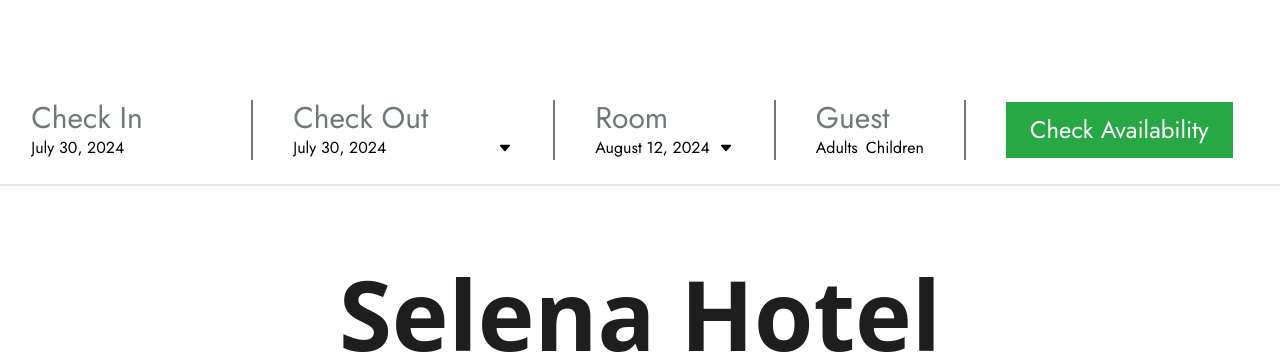
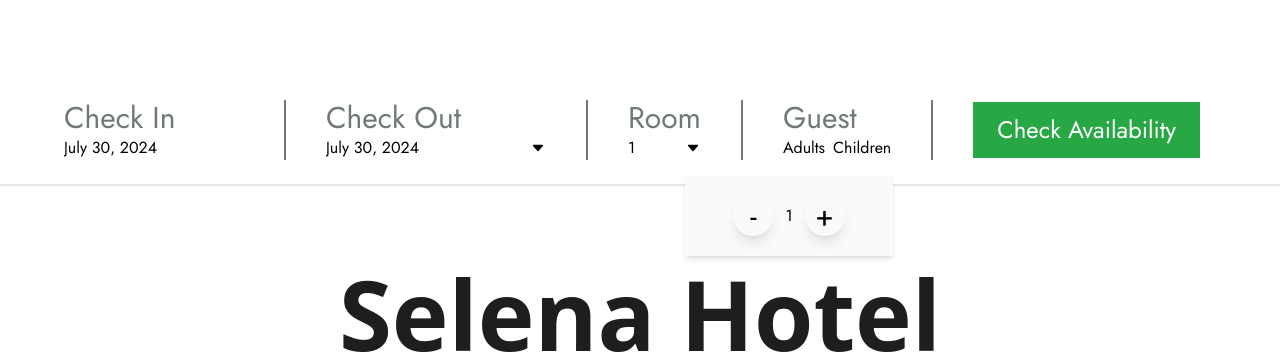
Before and after one commit to solangeihirwe03/booking_bridge_fn, a React (Vite) app: page /hotel/1 in a window 1280 px wide. Shown: the part 860-1214 px from the top of the page. Built offline with nearby package versions, Linux system fonts and the light colour scheme; a web font is replaced by a local one.

Commit message:
finished hotel details

```diff
--- a/src/pages/Hotel.tsx
+++ b/src/pages/Hotel.tsx
@@ -1,5 +1,5 @@
 /* eslint-disable */
-import { useState} from "react";
+import { useState } from "react";
 import { IoCaretDown } from "react-icons/io5";
 import { useLocation, useParams } from "react-router-dom";
 import hotelItems from "../components/hotels/hotel";
@@ -7,17 +7,63 @@ import frame from "../../public/assets/Frame.svg";
 import DatePicker from "react-datepicker";
 import "react-datepicker/dist/react-datepicker.css"
 
+const DropDown = ({
+  bookRoom,
+  handleRoomIncrement,
+  handleRoomDecrement
+}:{
+  bookRoom: number,
+  handleRoomIncrement: (e: React.MouseEvent<HTMLButtonElement>) => void;
+  handleRoomDecrement: (e: React.MouseEvent<HTMLButtonElement>) => void;
+
+}) => {
+
+  return (
+    <>
+      <div className="bg-[#fafafa] shadow-md absolute top-10 w-52 h-20 flex justify-center items-center gap-3">
+        <button
+        className="w-10 h-10 rounded-full shadow-lg text-3xl"
+        onClick={handleRoomDecrement}
+        >-</button>
+        <p>{bookRoom}</p>
+        <button
+          className="w-10 h-10 rounded-full shadow-lg text-3xl"
+          onClick={handleRoomIncrement}
+        >+</button>
+      </div>
+    </>
+  )
+}
 
 const Hotel = () => {
   const { id } = useParams()
   const [selectedCheckInDate, setSelectedCheckInDate] = useState<Date | null>(new Date())
   const [selectedCheckOutDate, setSelectedCheckOutDate] = useState<Date | null>(new Date())
+  const [isDropdownOpen, setIsDropdownOpen] = useState(true)
+
+  const handleDropDown = () => {
+    setIsDropdownOpen(!isDropdownOpen)
+  }
+
+  const [bookRoom, setBookRoom] = useState(1)
+
+  const handleRoomIncrement = (e: React.MouseEvent<HTMLButtonElement>) => {
+    e.preventDefault()
+    setBookRoom(prevCount => prevCount + 1)
+  }
+
+  const handleDecrement = (e:React.MouseEvent<HTMLButtonElement>)=>{
+    e.preventDefault()
+    if(bookRoom >= 1){
+      setBookRoom(prevCount=> prevCount - 1)
+    }
+  }
 
   const today = new Date()
 
- const handleCheckInChange = (date: Date | null)=>{
+  const handleCheckInChange = (date: Date | null) => {
     setSelectedCheckInDate(date)
-  if(date){
+    if (date) {
       const nextDay = new Date(date);
       nextDay.setDate(nextDay.getDate() + 1)
 
@@ -25,7 +71,7 @@ const Hotel = () => {
     }
   }
 
- const handleCheckOutChange = (date: Date | null)=>{
+  const handleCheckOutChange = (date: Date | null) => {
     setSelectedCheckOutDate(date)
   }
 
@@ -38,7 +84,7 @@ const Hotel = () => {
   return (
 
     <>
-      <div className="bg-hotel h-screen  bg-center w-full bg-cover flex items-center justify-center ">
+      <div className="bg-hotel h-[100vh]  bg-center w-full  bg-cover flex items-center justify-center ">
         <div className="absolute inset-0 bg-opacity-40 bg-overlay"></div>
         <div className="absolute inset-0 flex items-center justify-center">
           <h1 className="text-white text-8xl font-semibold font-nautigal">{hotel.HotelName}</h1>
@@ -79,11 +125,20 @@ const Hotel = () => {
         </div>
         <div className="border-r-2 px-10 border-[#6E7A73]">
           <p className="text-3xl text-[#6E7A73]">Room</p>
-          <div className="flex gap-2 items-center">
-            <p>August 12, 2024</p>
-            <p>
+          <div className="flex gap-2 items-center relative justify-between">
+            <p>{bookRoom}</p>
+            <div>
+              <p onClick={handleDropDown}>
                 <IoCaretDown />
               </p>
+              {isDropdownOpen && (
+                <DropDown
+                bookRoom={bookRoom}
+                handleRoomDecrement={handleDecrement}
+                handleRoomIncrement={handleRoomIncrement}
+                />
+              )}
+            </div>
           </div>
         </div>
         <div className="border-r-2 px-10 border-[#6E7A73]">
```
Lines whose indentation alone changed are shown as unchanged.
